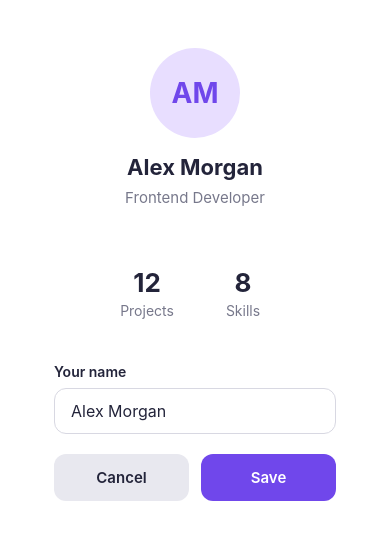
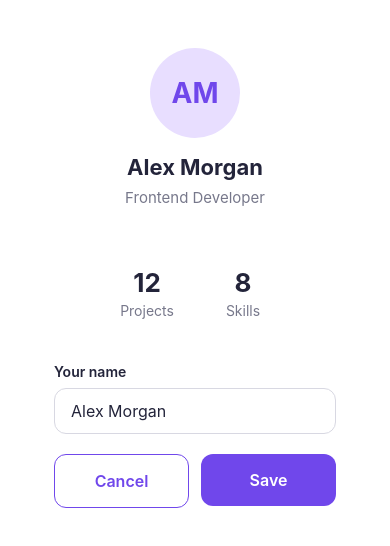
Before and after one commit to alessiaasmeraglia/react-native-lab, a React Native app: screen / in a window 390 px wide. Both pictures are taken after a click on the button "Edit profile". Shown: the top 546 px of the page. Built offline with nearby package versions, Linux system fonts and the light colour scheme.

Commit message:
Creato componente button riutilizzabile con ts

```diff
--- a/App.tsx
+++ b/App.tsx
@@ -7,6 +7,7 @@ import {
   radius,
   typography,
 } from "./theme/tokens";
+import Button from "./components/Button";
 
 export default function App() {
   const [isEditing, setIsEditing] = useState(false);
@@ -56,15 +57,10 @@ export default function App() {
 
 
       {!isEditing && (
-        <Pressable
-          style={styles.editButton}
+        <Button
+          title="Edit profile"
           onPress={handleEdit}
-          accessibilityRole="button"
-        >
-          <Text style={styles.editButtonText}>
-            Edit profile
-          </Text>
-        </Pressable>
+        />
       )}
 
 
@@ -95,27 +91,25 @@ export default function App() {
             </Text>
           )}
 
+
           <View style={styles.formActions}>
-            <Pressable
-              style={[styles.actionButton, styles.cancelButton]}
-              onPress={handleCancel}
-              accessibilityRole="button"
-            >
-              <Text style={styles.cancelButtonText}>
-                Cancel
-              </Text>
-            </Pressable>
+            <View style={styles.actionContainer}>
+              <Button
+                title="Cancel"
+                variant="secondary"
+                onPress={handleCancel}
+              />
+            </View>
 
-            <Pressable
-              style={[styles.actionButton, styles.saveButton]}
-              onPress={handleSave}
-              accessibilityRole="button"
-            >
-              <Text style={styles.saveButtonText}>
-                Save
-              </Text>
-            </Pressable>
+            <View style={styles.actionContainer}>
+              <Button
+                title="Save"
+                variant="primary"
+                onPress={handleSave}
+              />
+            </View>
           </View>
+
 
         </View>
       )}
@@ -277,4 +271,8 @@ const styles = StyleSheet.create({
     color: "#D93025",
     marginTop: 4,
   },
+
+  actionContainer: {
+    flex: 1,
+  },
 });
--- /dev/null
+++ b/components/Button.tsx
@@ -0,0 +1,72 @@
+
+import { Pressable, StyleSheet, Text } from "react-native";
+import { colors, radius, spacing } from "../theme/tokens";
+
+type ButtonProps = {
+    title: string;
+    variant?: "primary" | "secondary";
+    onPress: () => void;
+};
+
+export default function Button({
+    title,
+    variant = "primary",
+    onPress,
+}: ButtonProps) {
+    const isPrimary = variant === "primary";
+
+    return (
+        <Pressable
+            onPress={onPress}
+            accessibilityRole="button"
+            style={[
+                styles.button,
+                isPrimary ? styles.primary : styles.secondary,
+            ]}
+        >
+            <Text
+                style={[
+                    styles.buttonText,
+                    isPrimary
+                        ? styles.primaryText
+                        : styles.secondaryText,
+                ]}
+            >
+                {title}
+            </Text>
+        </Pressable>
+    );
+}
+
+const styles = StyleSheet.create({
+    button: {
+        paddingVertical: spacing.lg,
+        paddingHorizontal: spacing.xl,
+        borderRadius: radius.md,
+        alignItems: "center",
+        justifyContent: "center",
+    },
+
+    primary: {
+        backgroundColor: colors.primary,
+    },
+
+    secondary: {
+        backgroundColor: "transparent",
+        borderWidth: 1,
+        borderColor: colors.primary,
+    },
+
+    buttonText: {
+        fontSize: 16,
+        fontWeight: "600",
+    },
+
+    primaryText: {
+        color: colors.surface,
+    },
+
+    secondaryText: {
+        color: colors.primary,
+    },
+});
```
